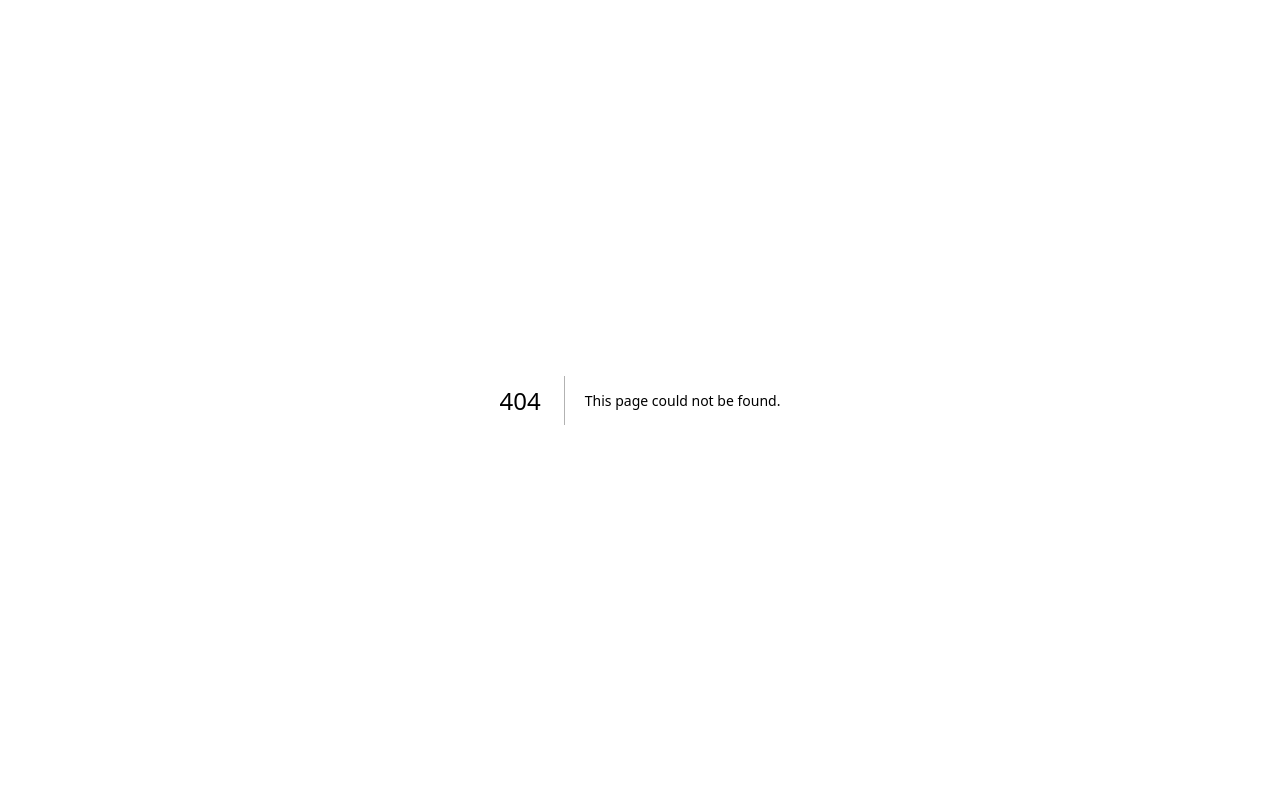
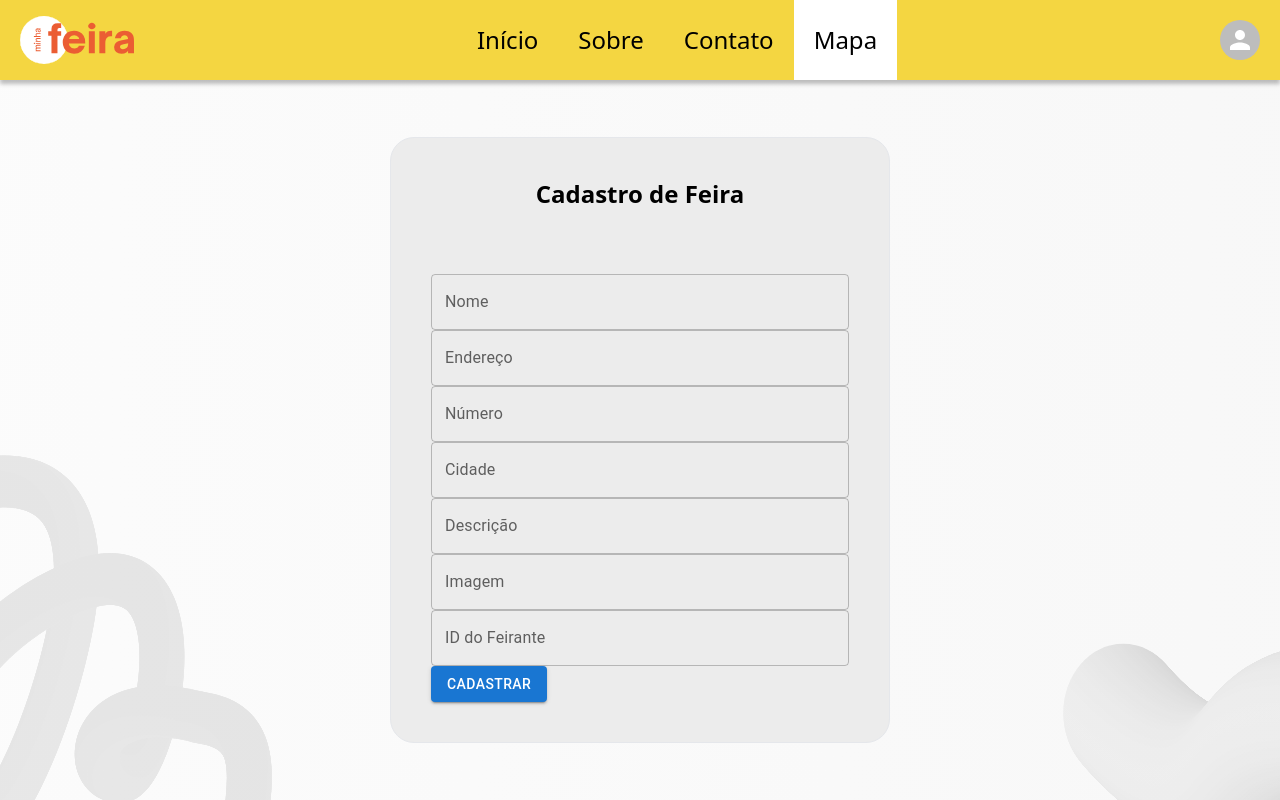
Before and after one commit to FeirasProjeto/Minha-Feira, a Next.js app: page /cadastro in a window 1280 px wide. Before the commit this address had no page. Built offline with nearby package versions, Linux system fonts and the light colour scheme.

Commit message:
🚧 feat: cadastro

```diff
--- /dev/null
+++ b/app/cadastro/page.tsx
@@ -0,0 +1,120 @@
+"use client";
+
+import { useState } from "react";
+import { TextField, Button } from "@mui/material";
+import Header from "../../components/header";
+
+export default function CadastroPage() {
+  const [feira, setFeira] = useState<TypeFeira>({
+    id: "",
+    name: "",
+    address: "",
+    number: "",
+    city: "",
+    description: "",
+    image: "",
+    feiranteID: "",
+    date: new Date(),
+    tags: [],
+    nota: 0,
+  });
+
+  const handleChange = (e: React.ChangeEvent<HTMLInputElement>) => {
+    setFeira({ ...feira, [e.target.name]: e.target.value });
+  };
+
+  const handleSubmit = async (e: React.FormEvent<HTMLFormElement>) => {
+    e.preventDefault();
+    try {
+      const res = await fetch("/api/feiras", {
+        method: "POST",
+        headers: {
+          "Content-Type": "application/json",
+        },
+        body: JSON.stringify(feira),
+      });
+      const data = await res.json();
+      if (data.error) {
+        alert(data.error);
+      } else {
+        alert("Feira criada com sucesso!");
+        window.location.href = "/";
+      }
+    } catch (err) {
+      alert(err.message);
+    }
+  };
+
+  return (
+    <div className="flex flex-col min-h-screen bg-gradient-to-r from-[#C4C4C410] to-[#8c8c8c10]">
+      <Header />
+      <img
+        src="./bolinhas/01.svg"
+        className="fixed bottom-0 left-0 grayscale"
+      />
+      <img
+        src="./bolinhas/02.svg"
+        className="fixed bottom-0 right-0 grayscale"
+      />
+      <div className="bg-[#ECECEC] border border-gradient-to-r from-[#C4C4C410] to-[#8c8c8c10] my-auto mx-auto w-[500px] rounded-3xl p-10 gap-16 flex flex-col">
+        <h1 className="text-2xl font-bold w-full text-center">
+          Cadastro de Feira
+        </h1>
+        <form onSubmit={handleSubmit}>
+          <TextField
+            label="Nome"
+            name="name"
+            value={feira.name}
+            onChange={handleChange}
+            fullWidth
+          />
+          <TextField
+            label="Endereço"
+            name="address"
+            value={feira.address}
+            onChange={handleChange}
+            fullWidth
+          />
+          <TextField
+            label="Número"
+            name="number"
+            value={feira.number}
+            onChange={handleChange}
+            fullWidth
+          />
+          <TextField
+            label="Cidade"
+            name="city"
+            value={feira.city}
+            onChange={handleChange}
+            fullWidth
+          />
+          <TextField
+            label="Descrição"
+            name="description"
+            value={feira.description}
+            onChange={handleChange}
+            fullWidth
+          />
+          <TextField
+            label="Imagem"
+            name="image"
+            value={feira.image}
+            onChange={handleChange}
+            fullWidth
+          />
+          <TextField
+            label="ID do Feirante"
+            name="feiranteID"
+            value={feira.feiranteID}
+            onChange={handleChange}
+            fullWidth
+          />
+          <Button type="submit" variant="contained">
+            Cadastrar
+          </Button>
+        </form>
+      </div>
+    </div>
+  );
+}
--- a/app/page.tsx
+++ b/app/page.tsx
@@ -5,6 +5,7 @@ import Header from "../components/header";
 import { Card } from "../components/card";
 import { Search } from "../components/search";
 import { feirasArray } from "../mock/feiras";
+import { Link } from "lucide-react";
 
 export default function HomePage() {
   const [mockData, setMockData] = useState(feirasArray);
@@ -36,6 +37,12 @@ export default function HomePage() {
           ))}
         </div>
       </Drawer>
+      <a
+        href="/cadastro"
+        className="absolute bottom-3 right-3 hover:opacity-80 transition-all bg-secundaria-forte text-white px-4 py-2 rounded-2xl"
+      >
+        Cadastrar feira
+      </a>
     </div>
   );
 }
```
